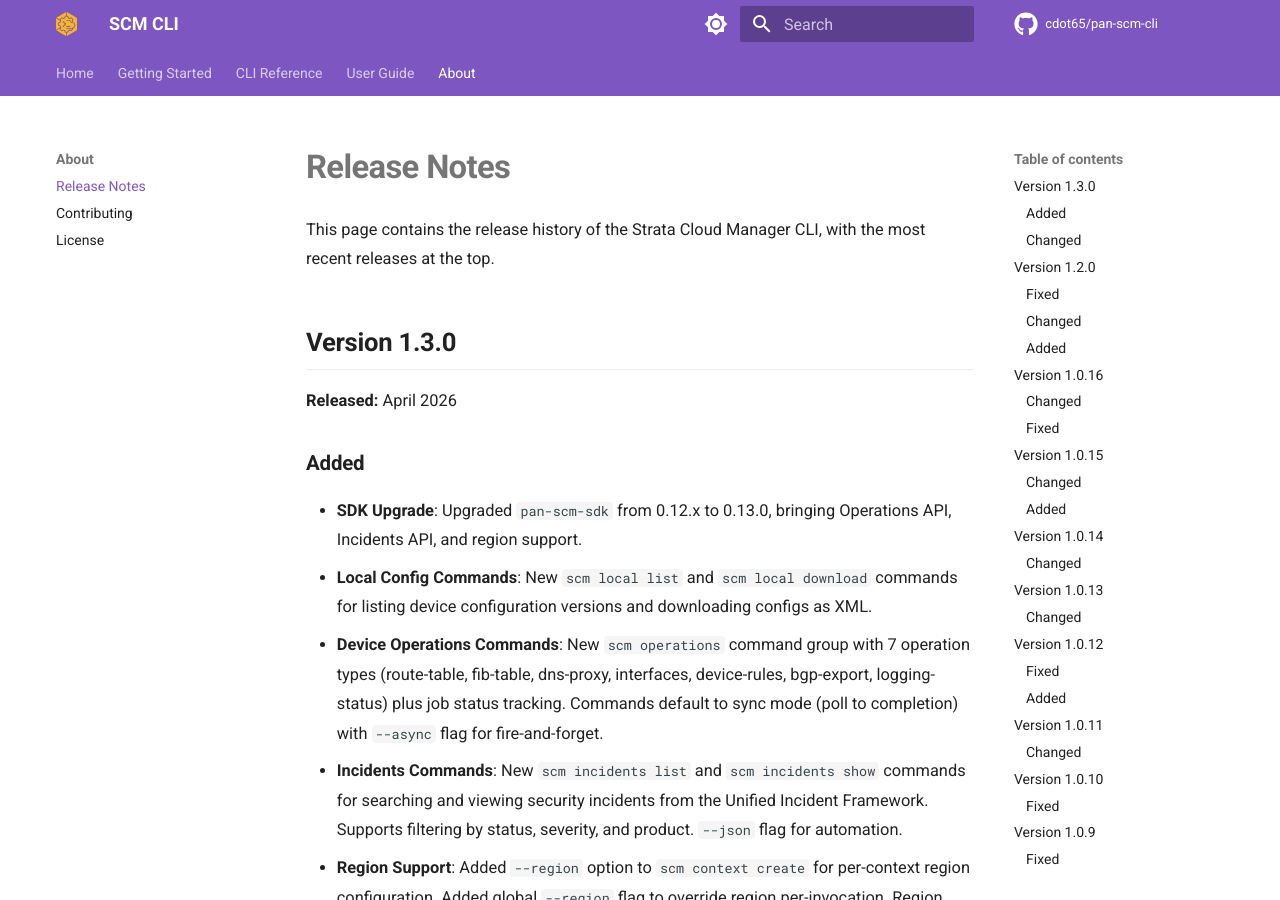
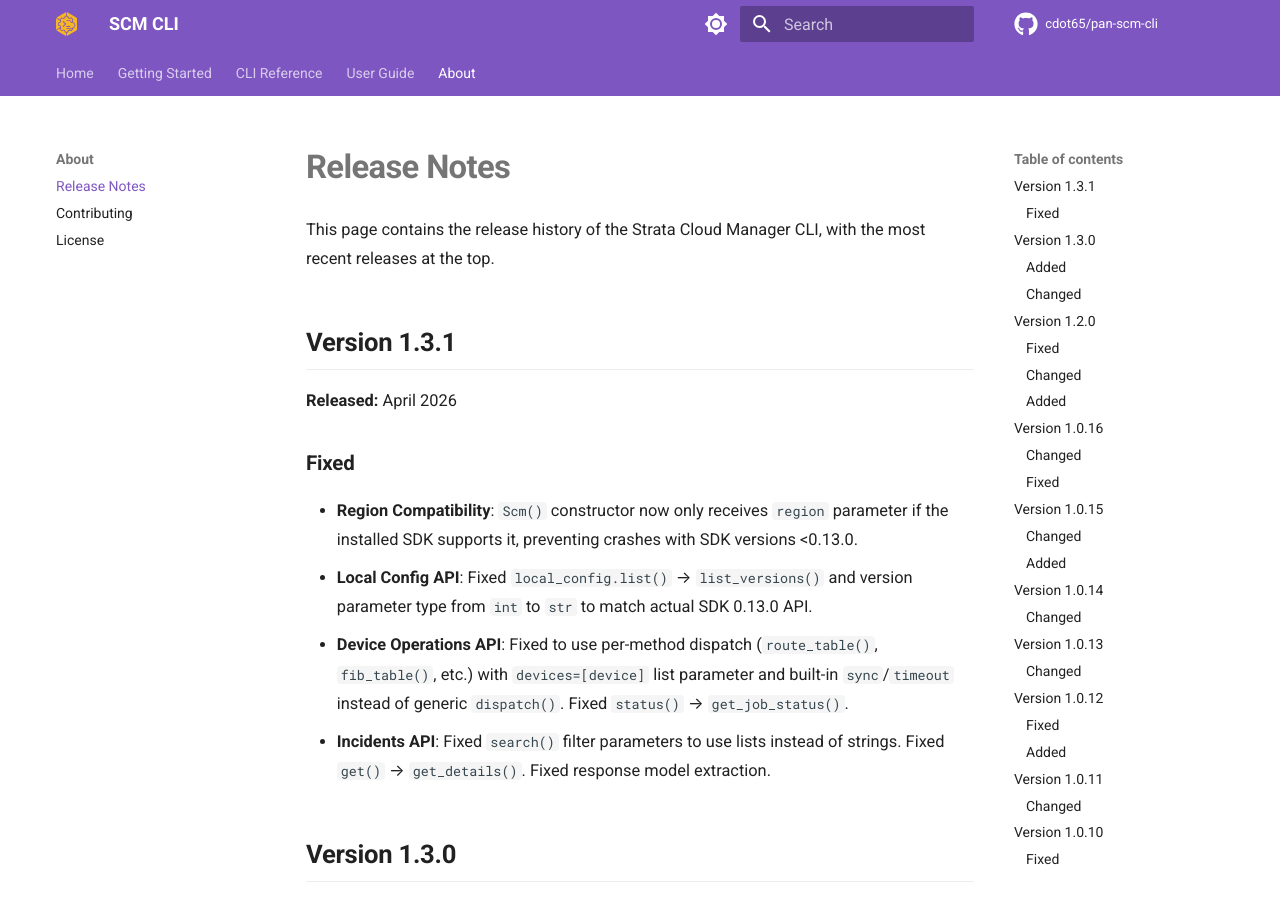
Before and after one commit to cdot65/pan-scm-cli, an MkDocs documentation site: the page built from docs/about/release-notes.md, in a window 1280 px wide and 900 px high. Built offline with MkDocs 1.6.1 and Material for MkDocs 9.7.7, drawn with Linux system fonts in a browser that asks for light colours; comment, search, counter and statistics services are not loaded.

Commit message:
release: bump version to 1.3.1 with API fix notes
Co-Authored-By: Claude Opus 4.6 (1M context) <noreply@anthropic.com>

```diff
--- a/docs/about/release-notes.md
+++ b/docs/about/release-notes.md
@@ -1,6 +1,17 @@
 # Release Notes
 
 This page contains the release history of the Strata Cloud Manager CLI, with the most recent releases at the top.
+
+## Version 1.3.1
+
+**Released:** April 2026
+
+### Fixed
+
+- **Region Compatibility**: `Scm()` constructor now only receives `region` parameter if the installed SDK supports it, preventing crashes with SDK versions <0.13.0.
+- **Local Config API**: Fixed `local_config.list()` → `list_versions()` and version parameter type from `int` to `str` to match actual SDK 0.13.0 API.
+- **Device Operations API**: Fixed to use per-method dispatch (`route_table()`, `fib_table()`, etc.) with `devices=[device]` list parameter and built-in `sync`/`timeout` instead of generic `dispatch()`. Fixed `status()` → `get_job_status()`.
+- **Incidents API**: Fixed `search()` filter parameters to use lists instead of strings. Fixed `get()` → `get_details()`. Fixed response model extraction.
 
 ## Version 1.3.0
 
--- a/pyproject.toml
+++ b/pyproject.toml
@@ -1,6 +1,6 @@
 [tool.poetry]
 name = "pan-scm-cli"
-version = "1.3.0"
+version = "1.3.1"
 description = "CICD and Network Engineer-friendly CLI tool for Palo Alto Networks Strata Cloud Manager"
 authors = ["Calvin Remsburg <dev@cdot.io>"]
 readme = "README.md"
```
